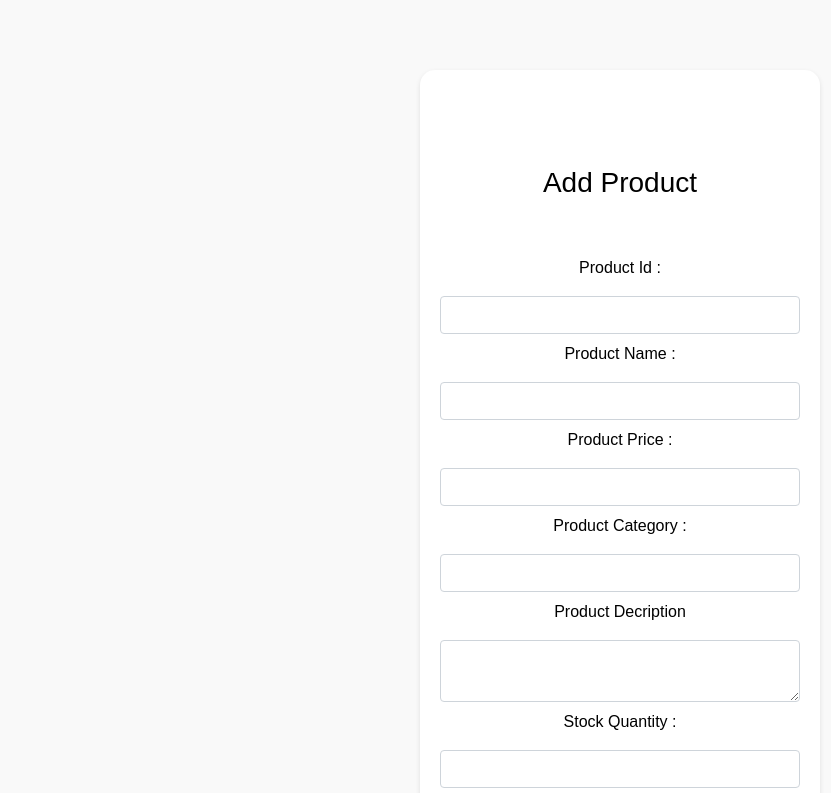
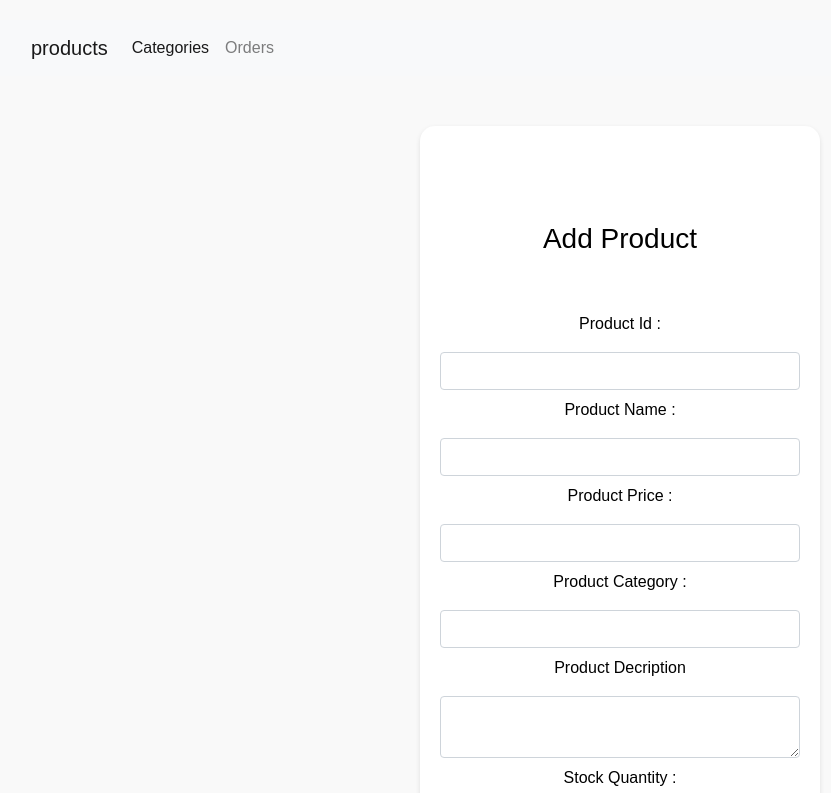
Before and after one commit to ahmedmosayed/E-commerce-project, a plain HTML site: page admin/products.html in a window 1280 px wide. Shown: the top 793 px of the page, without its empty margins (20-851 px from the left). Drawn offline with Linux system fonts and the light colour scheme; files that its build step writes are made by us from their sources.

Commit message:
Update products.html

```diff
--- a/admin/products.html
+++ b/admin/products.html
@@ -8,6 +8,25 @@
     <link rel="stylesheet" href="css/style.css" />
   </head>
   <body>
+    <nav class="navbar navbar-expand-lg navbar-light bg-light">
+      <div class="container-fluid">
+        <a class="navbar-brand" href="/admin/products.html">products</a>
+        <button class="navbar-toggler" type="button" data-bs-toggle="collapse" data-bs-target="#navbarNav" aria-controls="navbarNav" aria-expanded="false" aria-label="Toggle navigation">
+          <span class="navbar-toggler-icon"></span>
+        </button>
+        <div class="collapse navbar-collapse" id="navbarNav">
+          <ul class="navbar-nav">
+            <li class="nav-item">
+              <a class="nav-link active" aria-current="page" href="/admin/categories.html">Categories</a>
+            </li>
+            <li class="nav-item">
+              <a class="nav-link" href="/admin/orders.html">Orders</a>
+            </li>
+
+          </ul>
+        </div>
+      </div>
+    </nav>
     <div class="container py-5">
       <div class="py-5 m-auto">
         <h3>Add Product</h3>
```
